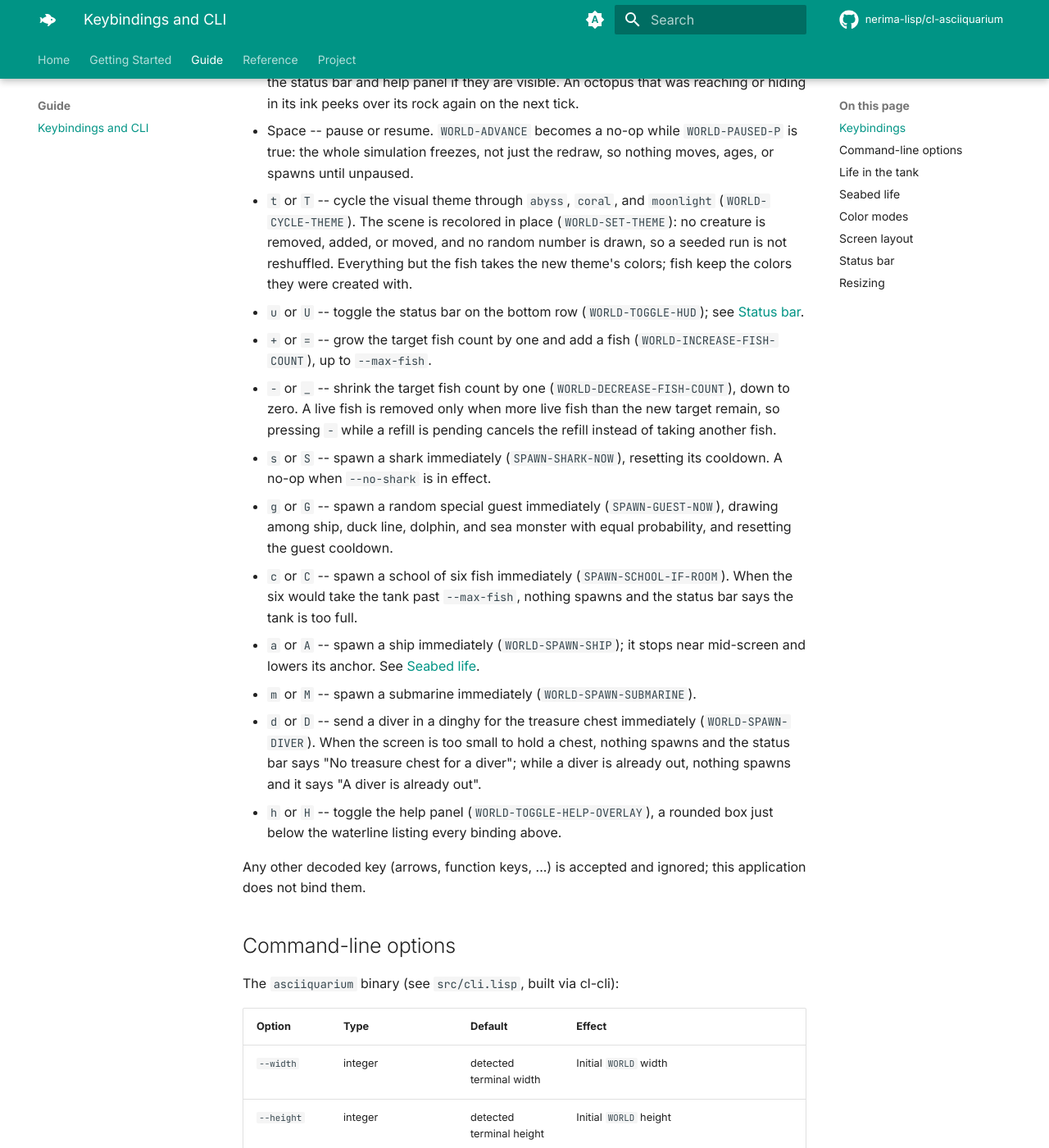
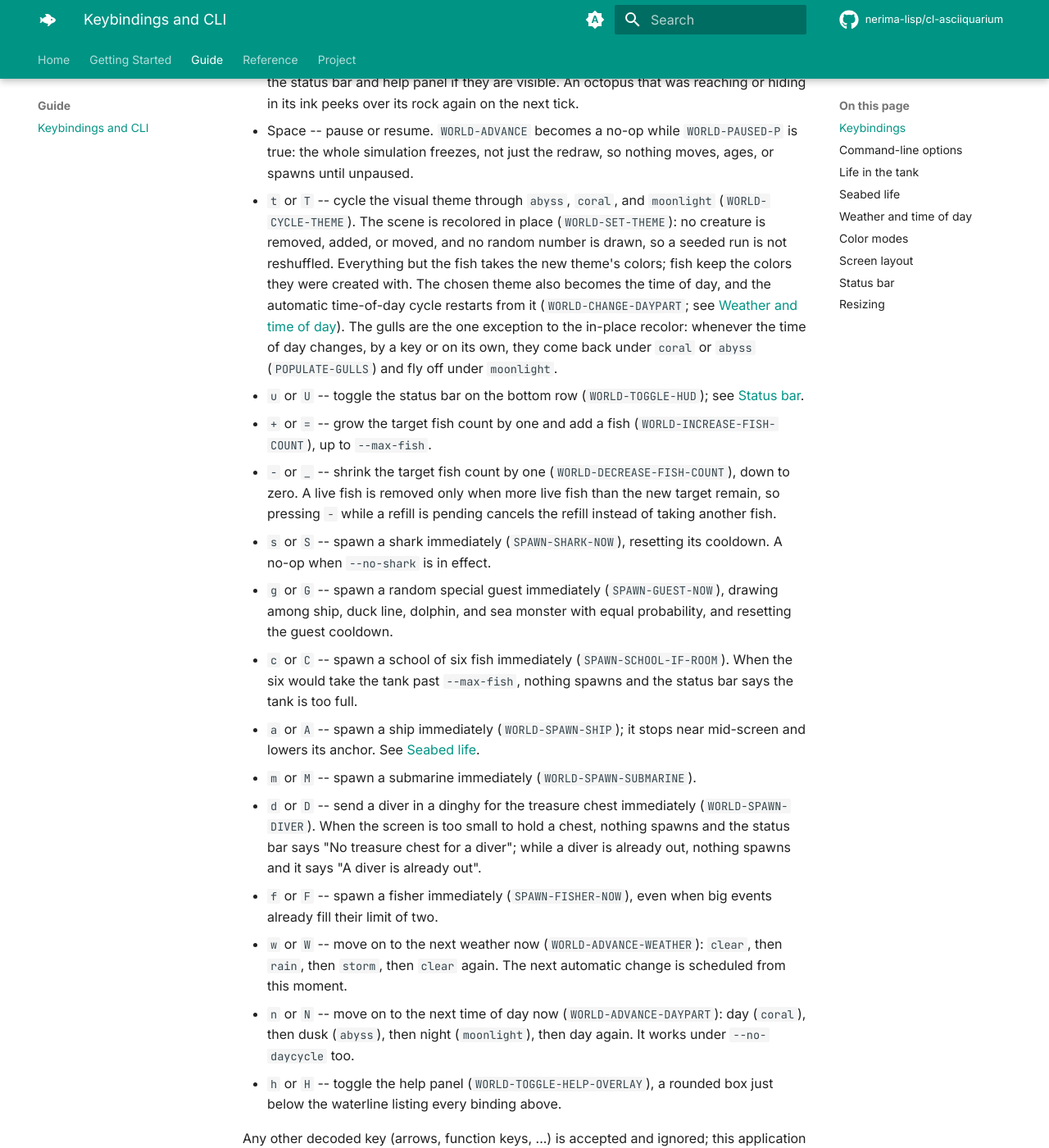
Before and after one commit to nerima-lisp/cl-asciiquarium, an MkDocs documentation site: the page built from docs/src/guide/usage.md, in a window 1280 px wide and 1400 px high, scrolled down 496 px. Shown: the whole window at 82% size. Built offline with MkDocs 1.6.1 and Material for MkDocs 9.7.7, drawn with Linux system fonts in a browser that asks for light colours; comment, search, counter and statistics services are not loaded; some of the changed text lies outside the part shown.

Commit message:
feat: wire the sky and water surface into the build, keys, and docs
Rebased onto the seabed events. Conflicts resolved:
- cl-asciiquarium.asd: the seabed files and tests first, then the sky and
  surface ones.
- src/world.lisp: +BACKGROUND-CREATURE-KINDS+ and +TRANSIENT-CREATURE-KINDS+
  are the union of both lists; WORLD-RESIZE keeps the :PLACE pass and
  %DROP-CREATURE-KINDS, then clears the decor prototypes.
- src/spawn.lisp: +BIG-EVENT-KINDS+ is (:SHIP :SUB :DINGHY :FISHER), and
  *AUTO-EVENTS* holds the sub, diver, and fisher rows.
- src/input.lisp: the a, m, d, and f keys and their functions all stay.
- src/art-guests.lisp: the ship's data keeps :SAVED-DX and gains :BOAT-RISE.
- docs/src/guide/usage.md: fishers join the big-event limit sentence, and the
  Weather and time of day section follows Seabed life.
- t/: brood, spawn, and P3 integration worlds drop both the octopus and the
  gulls. The P3 school test's seeded run otherwise refills to fish-count
  before its check, so its "tank is short" precondition failed.

```diff
--- a/docs/src/guide/usage.md
+++ b/docs/src/guide/usage.md
@@ -28,6 +28,12 @@ Decoded via cl-tty-kit's input decoder (`WORLD-APPLY-KEY-EVENT` in
   (`WORLD-SET-THEME`): no creature is removed, added, or moved, and no random
   number is drawn, so a seeded run is not reshuffled. Everything but the fish
   takes the new theme's colors; fish keep the colors they were created with.
+  The chosen theme also becomes the time of day, and the automatic
+  time-of-day cycle restarts from it (`WORLD-CHANGE-DAYPART`; see
+  [Weather and time of day](#weather-and-time-of-day)). The gulls are the one
+  exception to the in-place recolor: whenever the time of day changes, by a
+  key or on its own, they come back under `coral` or `abyss`
+  (`POPULATE-GULLS`) and fly off under `moonlight`.
 - `u` or `U` -- toggle the status bar on the bottom row (`WORLD-TOGGLE-HUD`);
   see [Status bar](#status-bar).
 - `+` or `=` -- grow the target fish count by one and add a fish
@@ -51,6 +57,14 @@ Decoded via cl-tty-kit's input decoder (`WORLD-APPLY-KEY-EVENT` in
   (`WORLD-SPAWN-DIVER`). When the screen is too small to hold a chest, nothing
   spawns and the status bar says "No treasure chest for a diver"; while a
   diver is already out, nothing spawns and it says "A diver is already out".
+- `f` or `F` -- spawn a fisher immediately (`SPAWN-FISHER-NOW`), even when
+  big events already fill their limit of two.
+- `w` or `W` -- move on to the next weather now (`WORLD-ADVANCE-WEATHER`):
+  `clear`, then `rain`, then `storm`, then `clear` again. The next automatic
+  change is scheduled from this moment.
+- `n` or `N` -- move on to the next time of day now
+  (`WORLD-ADVANCE-DAYPART`): day (`coral`), then dusk (`abyss`), then night
+  (`moonlight`), then day again. It works under `--no-daycycle` too.
 - `h` or `H` -- toggle the help panel (`WORLD-TOGGLE-HELP-OVERLAY`), a
   rounded box just below the waterline listing every binding above.
 
@@ -69,7 +83,8 @@ The `asciiquarium` binary (see `src/cli.lisp`, built via cl-cli):
 | `--fps` | integer, 1-60 | 20 | Target frames per second |
 | `--no-shark` | flag | off | Disable the shark for the whole run |
 | `--max-fish` | integer, 1-40 | 30 | The highest target fish count `+` reaches; the tank starts with 18 fish, or this many if lower |
-| `--calm` | flag | off | Stop blinking animations (the lantern fish's light) |
+| `--calm` | flag | off | Stop blinking animations (the lantern fish's light) and the storm's lightning flash |
+| `--no-daycycle` | flag | off | Keep the starting theme instead of moving through day, dusk, and night on its own |
 | `--color` | `auto`, `truecolor`, `256`, `16`, or `mono` | `auto` | Select the color depth; see [Color modes](#color-modes) |
 | `--ascii` | flag | off | Draw only ASCII symbols, for terminals that lack the Unicode ones or draw them two columns wide |
 | `--monochrome` | flag | off | Same as `--color mono`: render everything in the terminal's default colors |
@@ -106,10 +121,22 @@ frame, 20 per second unless `--fps` says otherwise.
   ticks, and the fry grows into a fish 220 ticks later. A full tank (as many
   live fish as `--max-fish`) keeps it a fry until there is room. At most three
   eggs and fry exist at once.
+- **Gulls fish from the sky.** Two gulls cruise the sky by day and wrap
+  around the screen. A gull above a fish within six rows of the waterline
+  dives at it now and then, carries off a fish it grabs, and does not dive
+  again for 700 ticks after a catch. Caught fish are replaced like eaten
+  ones. The gulls leave at night and come back with the next day or dusk.
+  There are no gulls when fewer than three sky rows fit above the waterline.
+- **A fisher visits.** A small boat sails in from one edge, stops, and lowers
+  a line until the hook rests just above the sand. A fish that touches the
+  hook is caught and reeled up, and the fisher shows a `!` for 30 ticks
+  before sailing on. A hook that catches nothing rests for 80 ticks and is
+  reeled up empty. The first fisher comes at tick 800 and the next every
+  1000 to 1800 ticks.
 
-Ships, submarines, and divers' dinghies are big events: they appear on their
-own only while fewer than two of them in total are on screen. The `g`, `a`,
-`m`, and `d` keys spawn past that limit.
+Ships, submarines, divers' dinghies, and fishers are big events: they appear
+on their own only while fewer than two of them in total are on screen. The
+`g`, `a`, `m`, `d`, and `f` keys spawn past that limit.
 
 ## Seabed life
 
@@ -142,6 +169,27 @@ the rock, and the plume the vent.
   When the shark, a landed anchor, or the submarine comes within 14 columns
   and 6 rows, the octopus spits a `▒` ink cloud that thins away over 50 ticks
   and hides behind the rock until the ink is gone.
+
+## Weather and time of day
+
+The weather starts `clear` and changes in a fixed order: `clear`, then `rain`,
+then `storm`, then `clear` again. The first change comes at tick 700, and each
+later weather lasts 500 to 900 ticks.
+
+- **Rain** falls as `'` drops through the sky, with ripples on the row just
+  under the waterline.
+- **A storm** covers the top two sky rows with a dark cloud band, slants its
+  rain down to the left, and puts choppy `^` crests on the waterline. Ships
+  and the fisher's boat bob up and down by a row. Now and then lightning
+  lights every sky row white for two ticks with a zigzag bolt; `--calm`
+  turns the flash off.
+
+Each time of day has its own theme: day is `coral`, dusk is `abyss`, and
+night is `moonlight`. Every 1100 ticks the scene moves on to the next one in
+that order. This order differs from the `t` key's: from `abyss`, `t` goes to
+`coral` (back to day) while `n` goes to `moonlight`. `t` and `n` restart the
+1100-tick wait, and `--no-daycycle` turns the automatic change off. Glowing plankton
+dots the water, sparse by day, more at dusk, and densest at night.
 
 ## Color modes
 
@@ -190,7 +238,7 @@ lays the scenery out again for the new size.
 
 The status bar fills the bottom row. On the left it shows the theme badge,
 the time of day (`day` for `coral`, `dusk` for `abyss`, `night` for
-`moonlight`), the weather (currently always `clear`), the fish count, how many
+`moonlight`), the weather (`clear`, `rain`, or `storm`), the fish count, how many
 of the known fish species have appeared so far (`dex`), and whether the
 simulation is swimming or paused. Key hints fill the right-hand side. A
 message passed to `WORLD-NOTIFY` replaces the key hints for four seconds.
```
Also changed, not shown: README.md, 14 other files.
